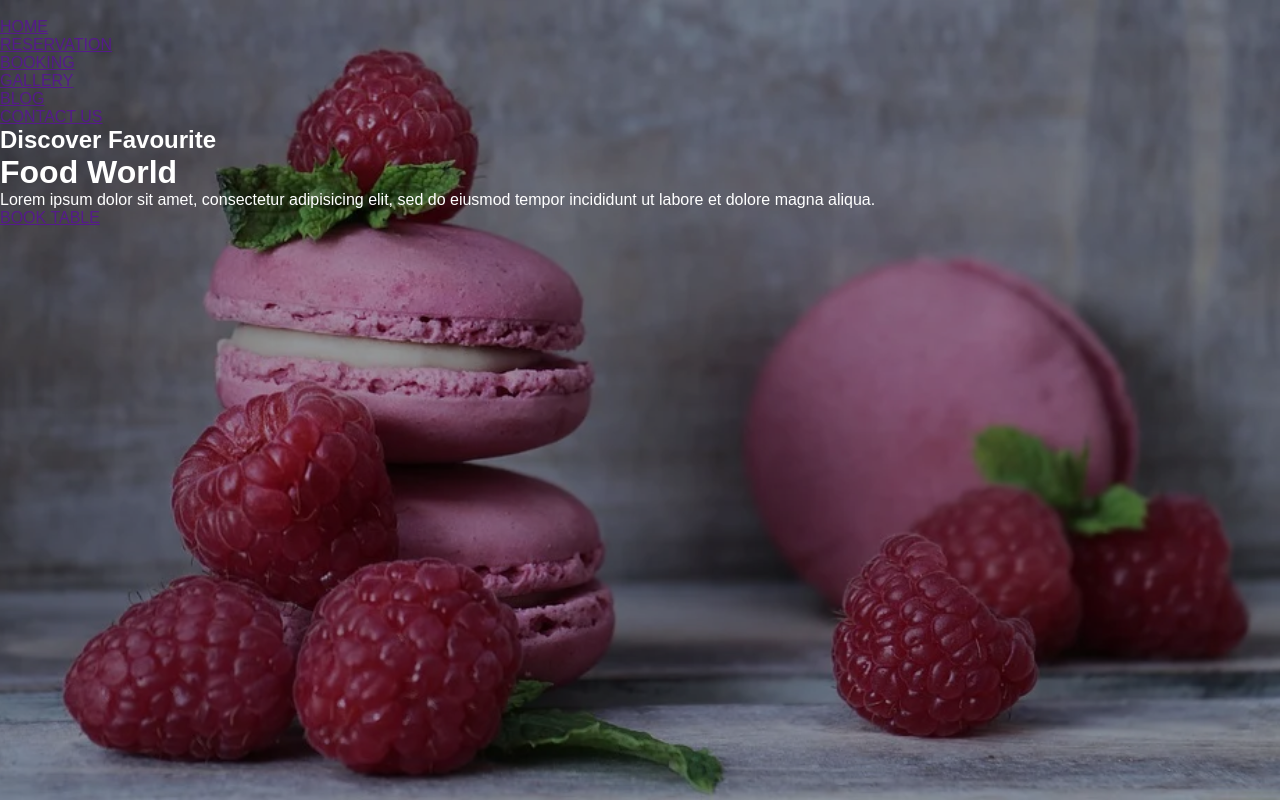
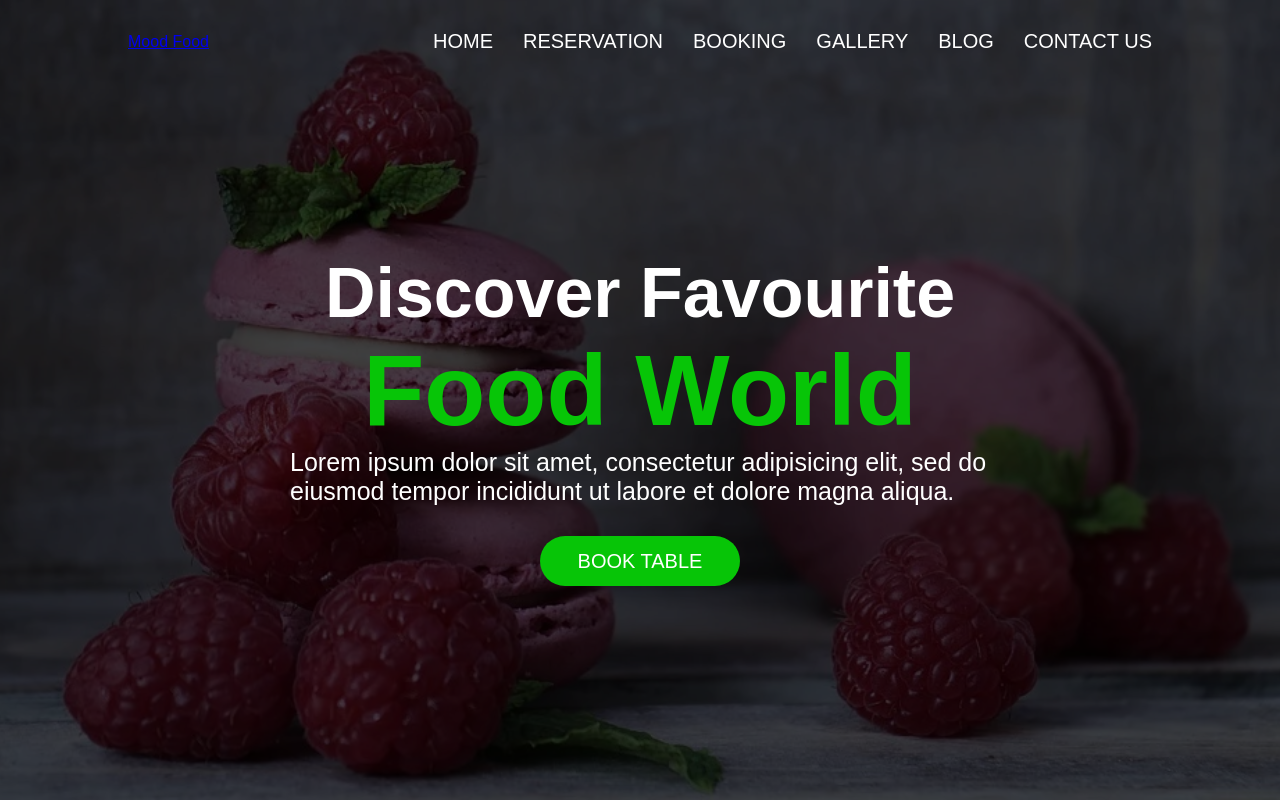
Before and after one commit to PedroMonteiro7/mood_food_projetoComida, a plain HTML site: page index.html in a window 1280 px wide. Drawn offline with Linux system fonts and the light colour scheme.

Commit message:
Plano de fundo e esqueleto da página

```diff
--- a/index.html
+++ b/index.html
@@ -10,10 +10,10 @@
 <body>
     <header>
         <a href="#" class="logo">
-            <img src="" alt="">
+            <p>Mood Food</p>
         </a>
         <nav class="links">
-            <ul class="menu">
+            <ul>
                 <li><a href="">HOME</a></li>
                 <li><a href="">RESERVATION</a></li>
                 <li><a href="">BOOKING</a></li>
--- a/style.css
+++ b/style.css
@@ -2,13 +2,14 @@
     margin: 0;
     padding: 0;
     box-sizing: border-box;
+    list-style-type: none;
 }
 
 body {
     width: 100vw;
     height: 100vh;
     background-image: url("img/macarons-2548827_960_720.webp");
-    background-color: #00000055; /* Hexadecimal para trabalhar com a opacidade */
+    background-color: #000000b7; /* Hexadecimal para trabalhar com a opacidade */
     background-blend-mode: darken; /* Mistura a cor do fundo (no caso preto) com a imagem, escurecendo-a */
     background-size: cover; /* Amplia a imagem  o máximo possível sem distorcê-la */
     background-position: right top; /* Fixa o lado direito superior da imagem conforme a redefinição de tamanho da página */
@@ -16,4 +17,77 @@ body {
     flex-direction: column;
     font-family: 'Karla', sans-serif;
     color: white;
+    overflow: hidden; /* tira a barra de rolagem */
 }
+
+header {
+    display: flex;
+    justify-content: space-between;
+    padding: 0 10vw; /* Também poderia ser feito por cada lado (padding-left e padding-right)  */
+    align-items: center;
+    margin-top: 30px;
+}
+
+.links > ul {
+    display: flex;
+    gap: 30px; /* Dá um espaço entre os itens, separando-os */
+}
+
+.links a {
+    color: white;
+    text-decoration: none; /* Tira o sublinhado */
+    font-size: 20px;
+    user-select: none; /* Impossibilita a seleção do texto */
+    transition: all .75s; /* É uma transição para mudar do branco para o vermelho mais delicadamente, de forma gradativa */
+}
+
+.links a:hover { /* Efeito ao passar o mouse */
+    color: rgb(30, 175, 30); /* Efeito de mudança de cor */
+}
+
+main {
+    display:flex;
+    flex-direction: column;
+    align-items: center;
+    justify-content: center;
+    padding: 25vh 10vw;
+    /* flex-grow: 1; */
+}
+
+main h2 {
+    font-size: 70px;
+}
+
+main h1 {
+    font-size: 100px;
+    color:rgb(7, 197, 7);
+}
+
+main p {
+    font-size: 25px;
+    font-weight: 200;
+    max-width: 700px; /* Largura máxima, quebra o texto */
+}
+
+/* Botão "Veja o trailer" */
+main a {
+    display: flex;
+    justify-content: center;
+    align-items: center;
+    text-decoration: none;
+    font-size: 20px;
+    color: white;
+    width: 200px;
+    height: 50px;
+    background-color: rgb(7, 197, 7);
+    margin-top: 30px; /* Espaçamento  entre o texto (p) e o botão */
+    border-radius: 40px; /* Propriedade que arredonda */
+    transition: all .5s;
+
+}
+
+/* Efeito do botão "Veja o Trailer" */
+main a:hover {
+    border: solid 1px rgb(7, 197, 7); /* Serve para, nesse caso, manter uma borda da cor anterior ao efeito */
+    background-color: black;
+}
```
